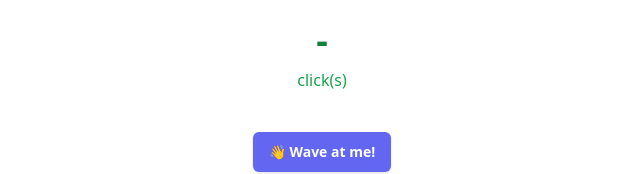
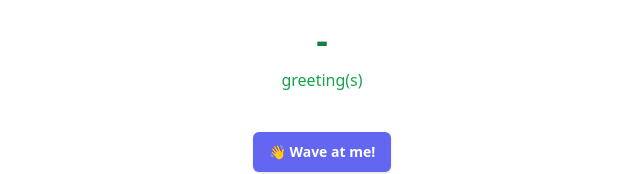
Before and after one commit to burdianov/wave-client, a React (Vite) app: page / in a window 1280 px wide. Shown: the part 330-504 px from the top of the page, without its empty margins (318-958 px from the left). Built offline with nearby package versions, Linux system fonts and the light colour scheme.

Commit message:
minor refactoring

```diff
--- a/src/App.tsx
+++ b/src/App.tsx
@@ -64,7 +64,7 @@ export default function App() {
         <h1 className="transition ease-in-out mt-4 mb-2 text-4xl font-bold text-green-700">
           {waveCount || '-'}
         </h1>
-        <p className="text-green-600">click(s)</p>
+        <p className="text-green-600">greeting(s)</p>
 
         <div className="flex flex-col items-center">
           <button
```
